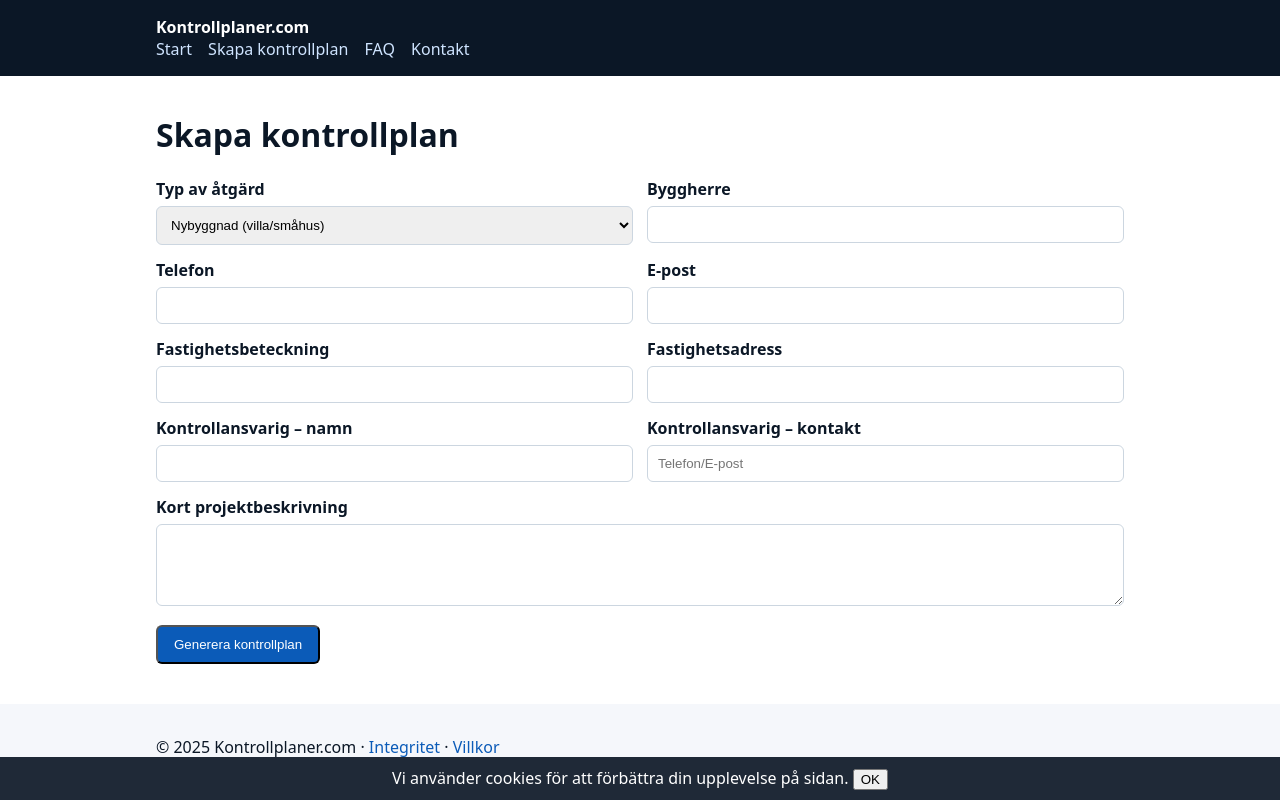
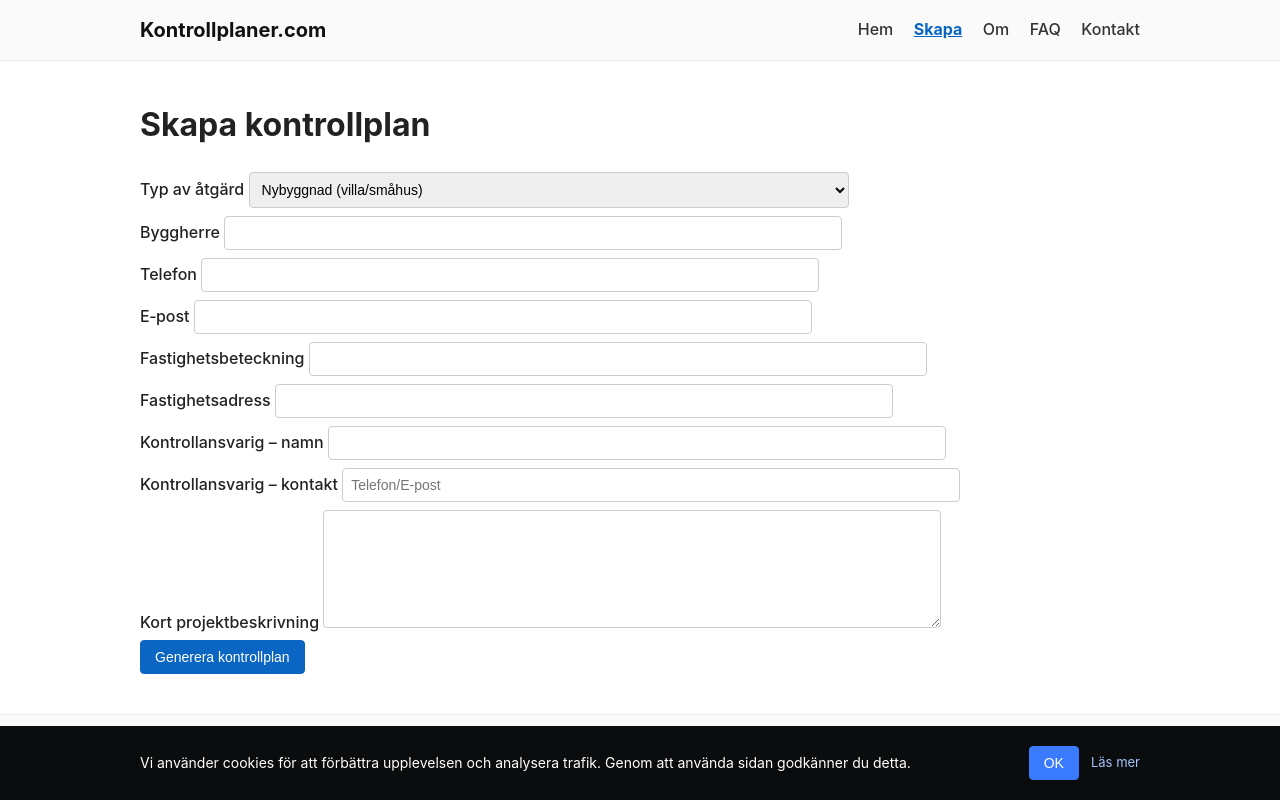
Before and after one commit to NiklasLorentz/kontrollplan-app, a Flask app: page /skapa in a window 1280 px wide. Run offline with Flask 3, Linux system fonts and the light colour scheme.

Commit message:
Deploy: skapad via kontrollplan uppd.com

```diff
--- a/static/style.css
+++ b/static/style.css
@@ -1,16 +1,167 @@
-*{box-sizing:border-box}body{font-family:system-ui,-apple-system,Segoe UI,Roboto,Arial,sans-serif;margin:0;color:#0b1726}
-a{color:#0b5bb8;text-decoration:none}a:hover{text-decoration:underline}
-header{background:#0b1726;color:#fff}.container{max-width:1000px;margin:0 auto;padding:16px}
-header .logo{font-weight:700;color:#fff;margin-right:18px}header nav a{color:#cfe4ff;margin-right:12px}
-.btn{display:inline-block;background:#0b5bb8;color:#fff;padding:10px 16px;border-radius:6px}
-.hero{background:#eef6ff;padding:24px;border-radius:8px;margin:16px 0}
-.card{background:#fff;border:1px solid #e5eaf0;border-radius:8px;padding:12px;margin:16px 0}
-.grid{display:grid;grid-template-columns:1fr 1fr;gap:14px}.grid .col-span{grid-column:1/-1}
-label{display:block;font-weight:600}.grid input,.grid textarea,.grid select{width:100%;padding:10px;border:1px solid #ccd6e0;border-radius:6px;margin-top:6px}
-.info-table{width:100%;border-collapse:collapse}.info-table th{width:260px;text-align:left;padding:6px;background:#f6f9fd}.info-table td{padding:6px}
-table{width:100%;border-collapse:collapse;margin-top:8px}th,td{border:1px solid #cfd8e3;padding:6px;text-align:left}thead th{background:#eef2f7}
-.category td{font-weight:700;background:#e8f1ff}.locked{opacity:.9}
-.row.actions-under{display:flex;gap:10px;align-items:center;padding:10px 0}.danger{background:#c62828;color:#fff;border:none;padding:6px 10px;border-radius:6px}
-.flex-spacer{flex:1}footer{margin-top:24px;background:#f5f7fb}.cookie-banner{position:fixed;left:0;right:0;bottom:0;background:#1f2937;color:#fff;padding:10px;text-align:center;z-index:9999}
-@media print{.no-print{display:none} body{color:#000} .card{border:none}}
-.notice.success{background:#e9fbe7;border:1px solid #b8e0b2;padding:10px;border-radius:6px}
+/* ====== Global ====== */
+body {
+  margin: 0;
+  font-family: -apple-system, BlinkMacSystemFont, "Segoe UI", Roboto, Arial, sans-serif;
+  color: #222;
+  background: #fff;
+  line-height: 1.6;
+}
+
+.container {
+  max-width: 1000px;
+  margin: 0 auto;
+  padding: 0 16px;
+}
+
+a {
+  color: #0a66c2;
+  text-decoration: none;
+}
+a:hover {
+  text-decoration: underline;
+}
+
+/* ====== Header & Nav ====== */
+.site-header {
+  border-bottom: 1px solid #eee;
+  background: #fafafa;
+}
+
+.header-inner {
+  display: flex;
+  justify-content: space-between;
+  align-items: center;
+  padding: 14px 0;
+}
+
+.logo {
+  font-weight: 700;
+  font-size: 20px;
+  text-decoration: none;
+  color: #111;
+}
+
+.main-nav a {
+  margin-left: 16px;
+  font-weight: 500;
+  color: #333;
+}
+.main-nav a:hover {
+  text-decoration: underline;
+}
+
+/* ====== Footer ====== */
+.site-footer {
+  border-top: 1px solid #eee;
+  padding: 16px 0;
+  margin-top: 40px;
+  color: #666;
+  font-size: 14px;
+  background: #fafafa;
+}
+
+/* ====== Buttons ====== */
+.btn {
+  display: inline-block;
+  padding: 8px 14px;
+  border: 1px solid #0a66c2;
+  background: #0a66c2;
+  color: #fff;
+  border-radius: 4px;
+  text-decoration: none;
+  cursor: pointer;
+  font-size: 14px;
+}
+.btn:hover {
+  opacity: 0.9;
+}
+
+/* ====== Forms ====== */
+form label {
+  display: block;
+  margin: 8px 0 4px;
+  font-weight: 500;
+}
+form input,
+form textarea,
+form select {
+  width: 100%;
+  max-width: 600px;
+  padding: 8px;
+  border: 1px solid #ccc;
+  border-radius: 4px;
+  font-size: 14px;
+}
+form textarea {
+  min-height: 100px;
+  resize: vertical;
+}
+form .form-actions {
+  margin-top: 16px;
+}
+
+/* ====== Tables ====== */
+table {
+  border-collapse: collapse;
+  width: 100%;
+  margin-bottom: 20px;
+}
+th, td {
+  border: 1px solid #ccc;
+  padding: 6px 8px;
+  font-size: 14px;
+}
+th {
+  background: #eef2f7;
+  text-align: left;
+}
+tr.category-row td {
+  background: #e8f1ff;
+  font-weight: 600;
+}
+
+/* ====== Cookie Banner ====== */
+.cookie-banner {
+  position: fixed;
+  left: 0;
+  right: 0;
+  bottom: 0;
+  background: #0b0c0d;
+  color: #fff;
+  z-index: 9999;
+  font-size: 14px;
+}
+.cookie-inner {
+  display: flex;
+  justify-content: space-between;
+  align-items: center;
+  gap: 16px;
+  max-width: 1000px;
+  margin: 0 auto;
+  padding: 12px 16px;
+}
+.cookie-actions {
+  display: flex;
+  align-items: center;
+  gap: 12px;
+}
+.cookie-banner .btn {
+  background: #3a7afe;
+  border-color: #3a7afe;
+}
+.cookie-banner .link {
+  color: #a5c3ff;
+  font-size: 13px;
+}
+
+/* ====== Misc ====== */
+h1, h2, h3 {
+  margin-top: 1.2em;
+}
+
+/* ====== Active nav link ====== */
+.main-nav a.active {
+  font-weight: 700;
+  text-decoration: underline;
+  color: #0a66c2;
+}
--- a/templates/base.html
+++ b/templates/base.html
@@ -1,31 +1,34 @@
 <!DOCTYPE html>
 <html lang="sv">
 <head>
-  <meta charset="utf-8">
-  <meta name="viewport" content="width=device-width, initial-scale=1">
-  <link rel="canonical" href="{{ request.url_root.rstrip('/') ~ request.path }}">
+  <meta charset="utf-8" />
+  <meta name="viewport" content="width=device-width,initial-scale=1" />
+  <title>{% block title %}Kontrollplaner.com{% endblock %}</title>
   {% block meta %}{% endblock %}
   <link rel="stylesheet" href="{{ url_for('static', filename='style.css') }}">
 
-  <!-- Google tag (gtag.js) -->
+  <!-- GA4 -->
+  <!-- Ersätt ID nedan med ditt GA4 ID om annat -->
   <script async src="https://www.googletagmanager.com/gtag/js?id=G-FP97MP64VT"></script>
   <script>
     window.dataLayer = window.dataLayer || [];
     function gtag(){dataLayer.push(arguments);}
     gtag('js', new Date());
-    gtag('config', 'G-FP97MP64VT');
+    gtag('config','G-FP97MP64VT');
   </script>
 </head>
 <body>
-  <header>
-    <div class="container">
+  <header class="site-header">
+    <div class="container header-inner">
       <a class="logo" href="/">Kontrollplaner.com</a>
-      <nav>
-        <a href="/">Start</a>
-        <a href="/skapa">Skapa kontrollplan</a>
-        <a href="/faq">FAQ</a>
-        <a href="/kontakt">Kontakt</a>
+      <nav class="main-nav">
+        <a href="/" class="{% if request.path == '/' %}active{% endif %}">Hem</a>
+        <a href="/skapa" class="{% if request.path.startswith('/skapa') %}active{% endif %}">Skapa</a>
+        <a href="/om" class="{% if request.path.startswith('/om') %}active{% endif %}">Om</a>
+        <a href="/faq" class="{% if request.path.startswith('/faq') %}active{% endif %}">FAQ</a>
+        <a href="/kontakt" class="{% if request.path.startswith('/kontakt') %}active{% endif %}">Kontakt</a>
       </nav>
+
     </div>
   </header>
 
@@ -33,27 +36,43 @@
     {% block content %}{% endblock %}
   </main>
 
-  <footer>
+  <footer class="site-footer">
     <div class="container">
-      <p>&copy; 2025 Kontrollplaner.com · <a href="/privacy">Integritet</a> · <a href="/terms">Villkor</a></p>
+      <p>&copy; {{ 2025 }} Kontrollplaner.com • <a href="/privacy">Integritet</a> • <a href="/terms">Villkor</a></p>
     </div>
   </footer>
 
+  <!-- Cookie banner -->
   <div id="cookie-banner" class="cookie-banner" style="display:none;">
-    Vi använder cookies för att förbättra din upplevelse på sidan.
-    <button onclick="acceptCookies()">OK</button>
+    <div class="cookie-inner">
+      <p>Vi använder cookies för att förbättra upplevelsen och analysera trafik. Genom att använda sidan godkänner du detta.</p>
+      <div class="cookie-actions">
+        <button id="cookie-accept" class="btn">OK</button>
+        <a href="/privacy" class="link">Läs mer</a>
+      </div>
+    </div>
   </div>
 
+  <script src="{{ url_for('static', filename='script.js') }}"></script>
   <script>
-    function acceptCookies() {
-      localStorage.setItem("cookiesAccepted", "true");
-      document.getElementById("cookie-banner").style.display = "none";
-    }
-    window.addEventListener('load', function(){
-      if (!localStorage.getItem("cookiesAccepted")) {
-        document.getElementById("cookie-banner").style.display = "block";
-      }
-    });
+    // Enkel cookie-consent
+    (function(){
+      try {
+        var key = 'kp_cookie_consent';
+        var consent = localStorage.getItem(key);
+        var banner = document.getElementById('cookie-banner');
+        if(!consent && banner){
+          banner.style.display = 'block';
+          var btn = document.getElementById('cookie-accept');
+          if(btn){
+            btn.addEventListener('click', function(){
+              localStorage.setItem(key, '1');
+              banner.style.display = 'none';
+            });
+          }
+        }
+      } catch(e) { /* no-op */ }
+    })();
   </script>
 </body>
 </html>
```
